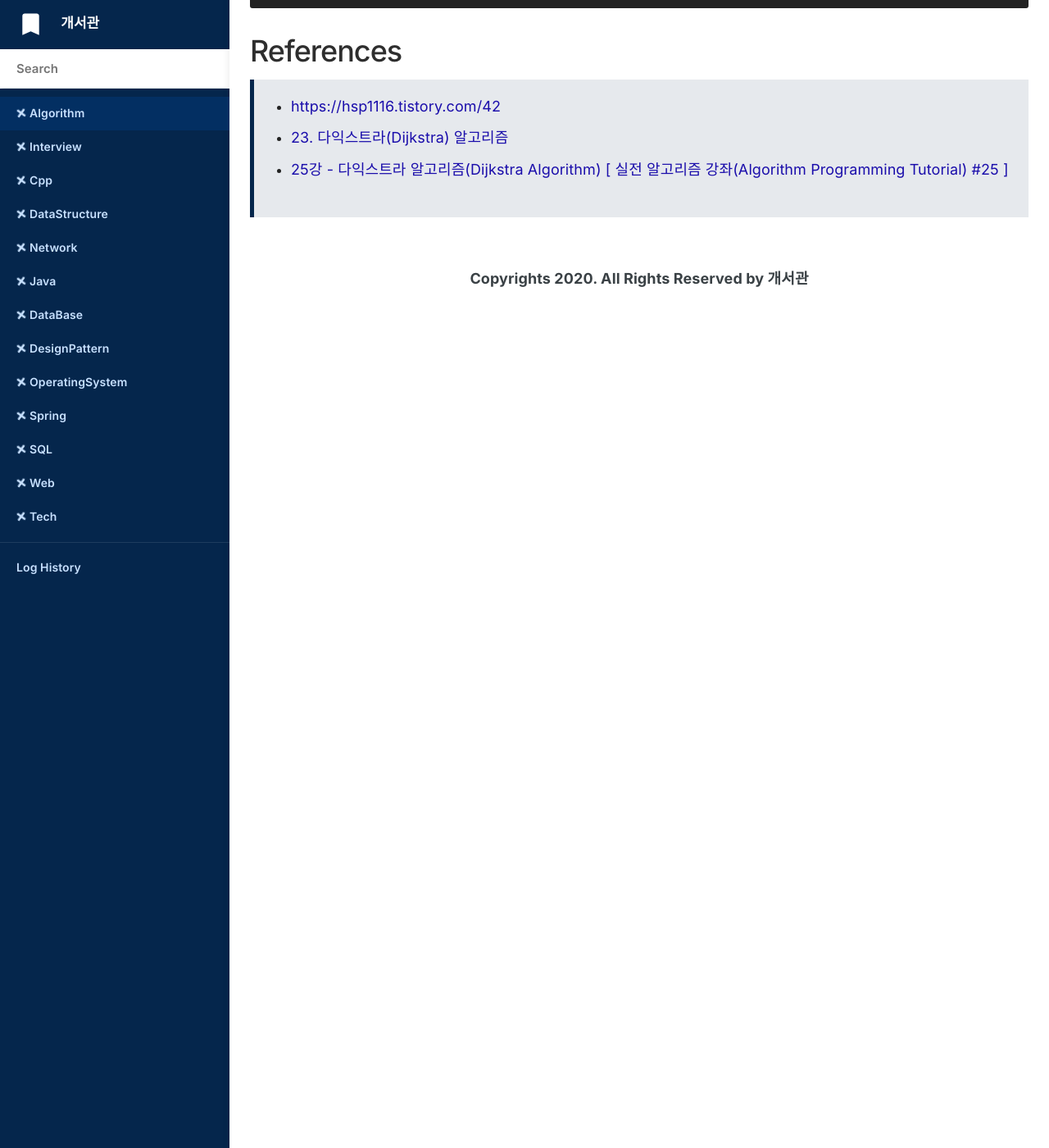
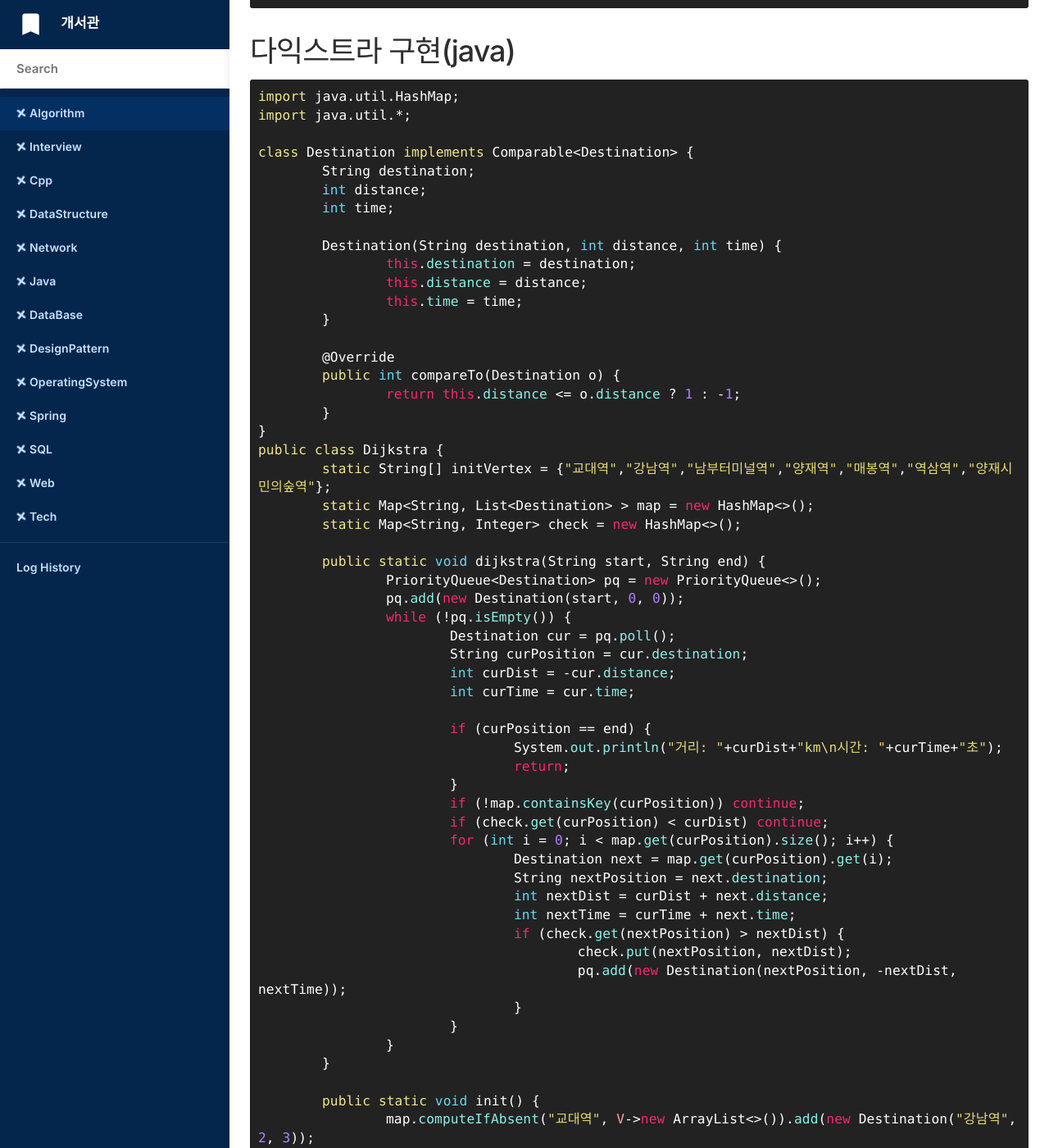
Before and after one commit to doorisopen/record, a Jekyll site: the page built from _docs/Algorithm/2019-07-29-algorithm-dijkstra.md, in a window 1280 px wide and 1400 px high, scrolled down 7281 px. Shown: the whole window at 82% size. Built offline with Jekyll 4.4.1, drawn with Linux system fonts in a browser that asks for light colours; nearby versions of some CDN libraries; some web fonts are replaced; comment, search, counter and statistics services are not loaded; some of the changed text lies outside the part shown.

Commit message:
[Update] 2020-12-22 Algorithm 다익스트라 구현(java)

````diff
--- a/_docs/Algorithm/2019-07-29-algorithm-dijkstra.md
+++ b/_docs/Algorithm/2019-07-29-algorithm-dijkstra.md
@@ -256,6 +257,81 @@ int main(void) {
 {% endhighlight %}
 
 
+## 다익스트라 구현(java)
+
+```java
+import java.util.HashMap;
+import java.util.*;
+
+class Destination implements Comparable<Destination> {
+	String destination;
+	int distance;
+	int time;
+
+	Destination(String destination, int distance, int time) {
+		this.destination = destination;
+		this.distance = distance;
+		this.time = time;
+	}
+
+	@Override
+	public int compareTo(Destination o) {
+		return this.distance <= o.distance ? 1 : -1;
+	}
+}
+public class Dijkstra {
+	static String[] initVertex = {"교대역","강남역","남부터미널역","양재역","매봉역","역삼역","양재시민의숲역"};
+	static Map<String, List<Destination> > map = new HashMap<>();
+	static Map<String, Integer> check = new HashMap<>();
+
+	public static void dijkstra(String start, String end) {
+		PriorityQueue<Destination> pq = new PriorityQueue<>();
+		pq.add(new Destination(start, 0, 0));
+		while (!pq.isEmpty()) {
+			Destination cur = pq.poll();
+			String curPosition = cur.destination;
+			int curDist = -cur.distance;
+			int curTime = cur.time;
+
+			if (curPosition == end) {
+				System.out.println("거리: "+curDist+"km\n시간: "+curTime+"초");
+				return;
+			}
+			if (!map.containsKey(curPosition)) continue;
+			if (check.get(curPosition) < curDist) continue;
+			for (int i = 0; i < map.get(curPosition).size(); i++) {
+				Destination next = map.get(curPosition).get(i);
+				String nextPosition = next.destination;
+				int nextDist = curDist + next.distance;
+				int nextTime = curTime + next.time;
+				if (check.get(nextPosition) > nextDist) {
+					check.put(nextPosition, nextDist);
+					pq.add(new Destination(nextPosition, -nextDist, nextTime));
+				}
+			}
+		}
+	}
+
+	public static void init() {
+		map.computeIfAbsent("교대역", V->new ArrayList<>()).add(new Destination("강남역", 2, 3));
+		map.computeIfAbsent("강남역", V->new ArrayList<>()).add(new Destination("역삼역", 2, 3));
+		map.computeIfAbsent("교대역", V->new ArrayList<>()).add(new Destination("남부터미널역", 3, 2));
+		map.computeIfAbsent("남부터미널역", V->new ArrayList<>()).add(new Destination("양재역", 6, 5));
+		map.computeIfAbsent("양재역", V->new ArrayList<>()).add(new Destination("매봉역", 1, 1));
+		map.computeIfAbsent("강남역", V->new ArrayList<>()).add(new Destination("양재역", 2, 8));
+		map.computeIfAbsent("양재역", V->new ArrayList<>()).add(new Destination("양재시민의숲역", 10, 3));
+		for (String vertex : initVertex) {
+			check.put(vertex, 9999);
+		}
+	}
+
+    public static void main(String[] args) {
+		init();
+		dijkstra("교대역", "양재역");
+	}
+}
+```
+
 ## References
 > * <a href="https://hsp1116.tistory.com/42">https://hsp1116.tistory.com/42<a>
 > * <a href="https://blog.naver.com/ndb796/221234424646">23. 다익스트라(Dijkstra) 알고리즘<a>
````
Also changed, not shown: other parts of _docs/Algorithm/2019-07-29-algorithm-dijkstra.md (+1 -0 lines).
